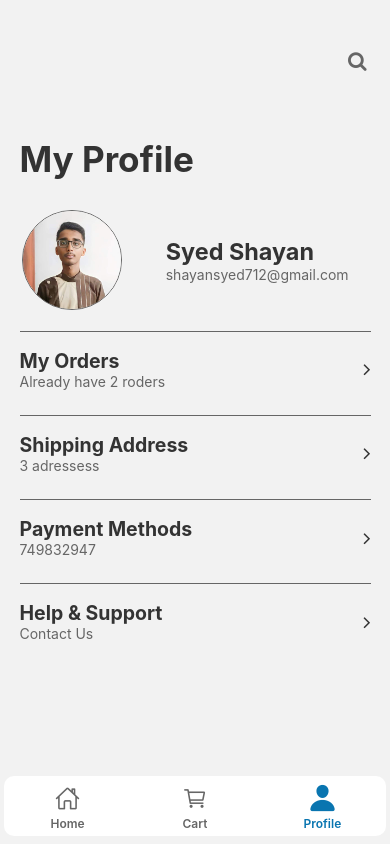
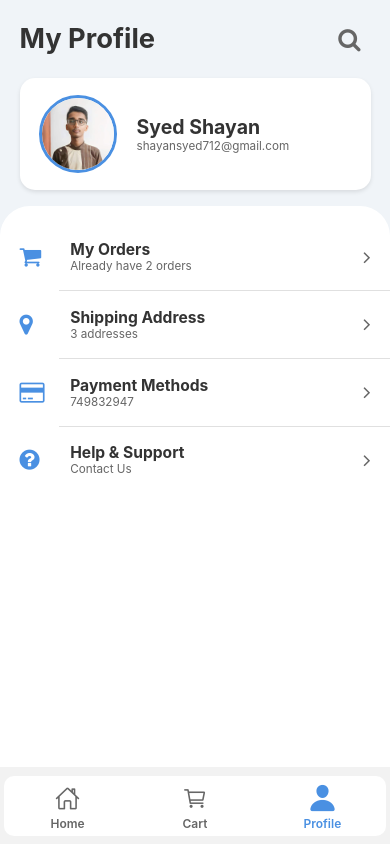
Before and after one commit to Syed-Shayan-01/react-native-app, a React Native app: screen /Profile in a window 390 px wide. Built offline with nearby package versions, Linux system fonts and the light colour scheme; no server answers.

Commit message:
"Updated color scheme: replaced '#0975b0' with '#4A90E2' in various components across multiple pages."

```diff
--- a/navigation/Tab/Tab.js
+++ b/navigation/Tab/Tab.js
@@ -33,7 +33,7 @@ const TabNavigator = () => {
             />
           );
         },
-        tabBarActiveTintColor: '#0975b0',
+        tabBarActiveTintColor: '#4A90E2',
         tabBarInactiveTintColor: '#666666',
         tabBarStyle: styles.tabBar,
         tabBarItemStyle: styles.tabBarItem,
--- a/pages/ChectOutPage/Checkout.js
+++ b/pages/ChectOutPage/Checkout.js
@@ -62,7 +62,7 @@ export default function CheckoutScreen() {
                 name={'home'}
                 size={17}
                 style={{
-                  color: '#0975b0',
+                  color: '#4A90E2',
                   fontSize: Math.min(width, height) * 0.05,
                 }}
               />
@@ -260,7 +260,7 @@ export default function CheckoutScreen() {
         title="SUBMIT ORDER"
         onPress={() => handleSubmitOrder()}
         // Optionally, you can customize colors:
-        color="#0975b0"
+        color="#4A90E2"
         textColor="white"
       />
 
@@ -329,7 +329,7 @@ const styles = StyleSheet.create({
   changeTxt: {
     fontSize: Math.min(width, height) * 0.032,
     fontWeight: '800',
-    color: '#0975b0',
+    color: '#4A90E2',
     letterSpacing: 0.3,
   },
 
--- a/pages/Login/Login.js
+++ b/pages/Login/Login.js
@@ -67,7 +67,7 @@ const styles = StyleSheet.create({
   mainText: {
     fontSize: width * 0.08,
     fontWeight: 'bold',
-    color: '#0975b0',
+    color: '#4A90E2',
   },
   subText: {
     fontSize: width * 0.05,
@@ -96,10 +96,10 @@ const styles = StyleSheet.create({
     borderRadius: 30,
     paddingVertical: height * 0.015,
     paddingHorizontal: width * 0.08,
-    backgroundColor: '#0975b0',
+    backgroundColor: '#4A90E2',
     fontSize: width * 0.05,
     color: 'white',
-    borderColor: '#0975b0',
+    borderColor: '#4A90E2',
     borderWidth: 1,
   },
   forgotPassword: {
@@ -107,7 +107,7 @@ const styles = StyleSheet.create({
     marginVertical: height * 0.001,
   },
   forgotPasswordText: {
-    color: '#0975b0',
+    color: '#4A90E2',
     fontSize: width * 0.035,
   },
   pageNavigateText: {
@@ -123,7 +123,7 @@ const styles = StyleSheet.create({
   SignupPageNavigateTxt: {
     fontSize: width * 0.04,
     marginHorizontal: 3,
-    color: '#0975b0',
+    color: '#4A90E2',
     fontWeight: '700',
   },
 });
--- a/pages/Ratings/Ratings.js
+++ b/pages/Ratings/Ratings.js
@@ -264,7 +264,7 @@ const ReviewPage = () => {
           <FooterButton
             title={'Submit Button'}
             onPress={() => handleSubmit()}
-            color={'#0975b0'}
+            color={'#4A90E2'}
             textColor={'white'}
           />
         </View>
@@ -376,7 +376,7 @@ const styles = StyleSheet.create({
     position: 'absolute',
     bottom: height * 0.05,
     right: width * 0.05,
-    backgroundColor: '#0975b0',
+    backgroundColor: '#4A90E2',
     padding: Math.min(width, height) * 0.035,
     borderRadius: 20,
     flexDirection: 'row',
@@ -458,7 +458,7 @@ const styles = StyleSheet.create({
     padding: Math.min(width, height) * 0.04,
     elevation: 2,
     alignSelf: 'center',
-    backgroundColor: '#0975b0',
+    backgroundColor: '#4A90E2',
   },
   imageUploadBtnIconText: {
     color: 'white',
--- a/pages/buyPage/BuyPage.js
+++ b/pages/buyPage/BuyPage.js
@@ -128,7 +128,7 @@ const BuyPage = () => {
       {/* Footer Button to Bottom of the page, Name: Add to Cart */}
       <FooterButton
         title={'Add to Card'}
-        color={'#0975b0'}
+        color={'#4A90E2'}
         textColor={'white'}
         onPress={handleAddToCart}
       />
@@ -207,14 +207,14 @@ const styles = StyleSheet.create({
     elevation: 50,
   },
   addToCartButton: {
-    backgroundColor: '#0975b0',
+    backgroundColor: '#4A90E2',
     // alignContent: 'center',
     padding: 15,
     borderRadius: 5,
     width: width * 0.9,
   },
   //   flex: 1,
-  //   backgroundColor: '#0975b0',
+  //   backgroundColor: '#4A90E2',
   //   padding: 15,
   //   borderRadius: 5,
   //   alignItems: 'center',
--- a/pages/cart/Cart.js
+++ b/pages/cart/Cart.js
@@ -197,7 +197,7 @@ const ProductCard = () => {
       {cartItems && (
         <FooterButton
           title={'Check Out'}
-          color={'#0975b0'}
+          color={'#4A90E2'}
           textColor={'white'}
           onPress={() => {
             navigation.navigate('CheckOut');
@@ -334,7 +334,7 @@ const styles = StyleSheet.create({
     elevation: 50,
   },
   // checkOutButton: {
-  //   backgroundColor: '#0975b0',
+  //   backgroundColor: '#4A90E2',
   //   padding: 15,
   //   borderRadius: 5,
   // },
--- a/pages/homePage/HomePage.js
+++ b/pages/homePage/HomePage.js
@@ -84,7 +84,7 @@ const HomePage = () => {
     return (
       <ActivityIndicator
         size="large"
-        color="#0975b0"
+        color="#4A90E2"
         style={{marginVertical: width * 0.7}} // Adjust margin based on your layout
       />
     );
@@ -95,7 +95,7 @@ const HomePage = () => {
       <View style={{flex: 1, justifyContent: 'center', alignItems: 'center'}}>
         <Text style={{color: 'red', fontSize: 18}}>{error.message}</Text>
         <TouchableOpacity onPress={() => setLoading(true)}>
-          <Text style={{color: '#0975b0', marginTop: 10}}>Retry</Text>
+          <Text style={{color: '#4A90E2', marginTop: 10}}>Retry</Text>
         </TouchableOpacity>
       </View>
     );
@@ -276,7 +276,7 @@ const styles = StyleSheet.create({
   input: {
     flex: 1,
     height: 40,
-    borderColor: '#0975b0',
+    borderColor: '#4A90E2',
     borderWidth: 1.2,
     borderRadius: 7,
     paddingHorizontal: width * 0.03,
@@ -344,14 +344,14 @@ const styles = StyleSheet.create({
   price: {
     fontSize: 16,
     fontWeight: 'bold',
-    color: '#0975b0',
+    color: '#4A90E2',
   },
   buttons: {
     justifyContent: 'center',
     padding: 10,
   },
   button: {
-    backgroundColor: '#0975b0',
+    backgroundColor: '#4A90E2',
     paddingVertical: height * 0.01,
     paddingHorizontal: width * 0.03,
     marginVertical: height * 0.006,
--- a/pages/productsPage/ProductsPage.js
+++ b/pages/productsPage/ProductsPage.js
@@ -90,7 +90,7 @@ const ProductPage = () => {
     return (
       <ActivityIndicator
         size="extraLarge"
-        color="#0975b0"
+        color="#4A90E2"
         style={{marginVertical: width * 0.7}} // Adjust margin based on your layout
       />
     );
@@ -276,7 +276,7 @@ const styles = StyleSheet.create({
     position: 'absolute',
     top: height * 0.03,
     left: width * 0.04,
-    backgroundColor: '#0975b0',
+    backgroundColor: '#4A90E2',
     paddingHorizontal: width * 0.015,
     paddingVertical: height * 0.005,
     borderRadius: 3,
@@ -318,7 +318,7 @@ const styles = StyleSheet.create({
   },
   originalPrice: {
     fontSize: Math.min(width, height) * 0.035,
-    color: '#0975b0',
+    color: '#4A90E2',
     textDecorationLine: 'line-through',
   },
   starContainer: {
--- a/pages/profile/Profile.js
+++ b/pages/profile/Profile.js
@@ -1,3 +1,4 @@
+import React from 'react';
 import {
   View,
   Text,
@@ -6,140 +7,191 @@ import {
   TouchableOpacity,
   Image,
   FlatList,
-  ScrollView,
+  SafeAreaView,
+  StatusBar,
 } from 'react-native';
-import React from 'react';
 import Icon from 'react-native-vector-icons/FontAwesome';
+import { useSafeAreaInsets } from 'react-native-safe-area-context';
 
-const {width, height} = Dimensions.get('window');
+const { width, height } = Dimensions.get('window');
+
 const Profile = () => {
+  const insets = useSafeAreaInsets();
+
   const Data = [
     {
       id: 1,
       name: 'My Orders',
-      details: 'Already have 2 roders',
+      details: 'Already have 2 orders',
+      icon: 'shopping-cart',
     },
     {
       id: 2,
       name: 'Shipping Address',
-      details: '3 adressess',
+      details: '3 addresses',
+      icon: 'map-marker',
     },
     {
       id: 3,
       name: 'Payment Methods',
       details: '749832947',
+      icon: 'credit-card',
     },
     {
       id: 4,
       name: 'Help & Support',
       details: 'Contact Us',
+      icon: 'question-circle',
     },
   ];
+
+  const renderItem = ({ item }) => (
+    <TouchableOpacity style={styles.listItem}>
+      <View style={styles.listItemContent}>
+        <Icon name={item.icon} style={styles.listItemIcon} />
+        <View style={styles.listItemText}>
+          <Text style={styles.listItemTitle}>{item.name}</Text>
+          <Text style={styles.listItemDetails}>{item.details}</Text>
+        </View>
+      </View>
+      <Icon name="angle-right" style={styles.listItemArrow} />
+    </TouchableOpacity>
+  );
+
   return (
-    <>
-      <View style={styles.navbar}>
-        <TouchableOpacity>
-          <Icon name="search" style={styles.menuicon} />
+    <SafeAreaView style={[styles.container, { paddingTop: insets.top }]}>
+      <StatusBar barStyle="dark-content" backgroundColor="#F0F4F8" />
+      <View style={styles.header}>
+        <Text style={styles.headerTitle}>My Profile</Text>
+        <TouchableOpacity style={styles.searchButton}>
+          <Icon name="search" style={styles.searchIcon} />
         </TouchableOpacity>
       </View>
-      <View>
-        <Text
-          style={{
-            fontSize: Math.min(width, height) * 0.09,
-            fontWeight: 'bold',
-            color: '#333333',
-            marginVertical: height * 0.02,
-            marginHorizontal: width * 0.05,
-          }}>
-          My Profile
-        </Text>
-        <View
-          style={{
-            flexDirection: 'row',
-            justifyContent: 'space-around',
-            alignItems: 'center',
-            marginRight: width * 0.05,
-            marginVertical: height * 0.015,
-          }}>
-          <View>
-            <Image
-              style={{
-                width: 100,
-                height: 100,
-                borderRadius: 100,
-                borderWidth: 1,
-                borderColor: '#666',
-              }}
-              source={require('../../public/images/profile.jpg')}
-            />
-          </View>
-          <View>
-            <Text
-              style={{
-                fontWeight: 'bold',
-                fontSize: Math.min(width, height) * 0.06,
-                color: '#333333',
-              }}>
-              Syed Shayan
-            </Text>
-            <Text style={{color: '#666666'}}>shayansyed712@gmail.com</Text>
-          </View>
+
+      <View style={styles.profileSection}>
+        <Image
+          style={styles.profileImage}
+          source={require('../../public/images/profile.jpg')}
+        />
+        <View style={styles.profileInfo}>
+          <Text style={styles.profileName}>Syed Shayan</Text>
+          <Text style={styles.profileEmail}>shayansyed712@gmail.com</Text>
         </View>
       </View>
 
       <FlatList
         data={Data}
-        renderItem={({item}) => {
-          return (
-            <View
-              style={{
-                flexDirection: 'row',
-                justifyContent: 'space-between',
-                alignItems: 'center',
-                marginTop: height * 0.01,
-                marginHorizontal: width * 0.05,
-                borderTopColor: '#666666',
-                borderTopWidth: 1,
-                paddingVertical: height * 0.02,
-              }}>
-              <View>
-                <Text
-                  style={{
-                    fontSize: Math.min(width, height) * 0.05,
-                    fontWeight: 'bold',
-                    color: '#333333',
-                  }}>
-                  {item.name}
-                </Text>
-                <Text style={{color: '#666666'}}>{item.details}</Text>
-              </View>
-              <View>
-                <Icon
-                  style={{
-                    fontSize: Math.min(width, height) * 0.05,
-                    fontWeight: 'bold',
-                    color: '#333333',
-                  }}
-                  name={'angle-right'}
-                />
-              </View>
-            </View>
-          );
-        }}
+        renderItem={renderItem}
+        keyExtractor={(item) => item.id.toString()}
+        style={styles.list}
+        ItemSeparatorComponent={() => <View style={styles.separator} />}
       />
-    </>
+    </SafeAreaView>
   );
 };
 
-export default Profile;
 const styles = StyleSheet.create({
-  navbar: {
-    paddingHorizontal: width * 0.06,
-    paddingVertical: height * 0.06,
+  container: {
+    flex: 1,
+    backgroundColor: '#F0F4F8',
   },
-  menuicon: {
-    textAlign: 'right',
-    fontSize: 20,
+  header: {
+    flexDirection: 'row',
+    justifyContent: 'space-between',
+    alignItems: 'center',
+    paddingHorizontal: width * 0.05,
+    paddingVertical: height * 0.02,
+  },
+  headerTitle: {
+    fontSize: Math.min(width, height) * 0.07,
+    fontWeight: 'bold',
+    color: '#333333',
+  },
+  searchButton: {
+    padding: 10,
+  },
+  searchIcon: {
+    fontSize: 24,
     color: '#666666',
   },
+  profileSection: {
+    flexDirection: 'row',
+    alignItems: 'center',
+    paddingHorizontal: width * 0.05,
+    paddingVertical: height * 0.02,
+    backgroundColor: '#FFFFFF',
+    borderRadius: 15,
+    marginHorizontal: width * 0.05,
+    marginBottom: height * 0.02,
+    shadowColor: '#000',
+    shadowOffset: { width: 0, height: 2 },
+    shadowOpacity: 0.1,
+    shadowRadius: 4,
+    elevation: 3,
+  },
+  profileImage: {
+    width: Math.min(width, height) * 0.2,
+    height: Math.min(width, height) * 0.2,
+    borderRadius: Math.min(width, height) * 0.1,
+    borderWidth: 3,
+    borderColor: '#4A90E2',
+  },
+  profileInfo: {
+    marginLeft: width * 0.05,
+  },
+  profileName: {
+    fontWeight: 'bold',
+    fontSize: Math.min(width, height) * 0.05,
+    color: '#333333',
+  },
+  profileEmail: {
+    color: '#666666',
+    fontSize: Math.min(width, height) * 0.03,
+  },
+  list: {
+    flex: 1,
+    backgroundColor: '#FFFFFF',
+    borderTopLeftRadius: 30,
+    borderTopRightRadius: 30,
+    paddingTop: height * 0.02,
+  },
+  listItem: {
+    flexDirection: 'row',
+    justifyContent: 'space-between',
+    alignItems: 'center',
+    paddingVertical: height * 0.02,
+    paddingHorizontal: width * 0.05,
+  },
+  listItemContent: {
+    flexDirection: 'row',
+    alignItems: 'center',
+  },
+  listItemIcon: {
+    fontSize: Math.min(width, height) * 0.06,
+    color: '#4A90E2',
+    width: width * 0.1,
+  },
+  listItemText: {
+    marginLeft: width * 0.03,
+  },
+  listItemTitle: {
+    fontSize: Math.min(width, height) * 0.04,
+    fontWeight: 'bold',
+    color: '#333333',
+  },
+  listItemDetails: {
+    color: '#666666',
+    fontSize: Math.min(width, height) * 0.03,
+  },
+  listItemArrow: {
+    fontSize: Math.min(width, height) * 0.05,
+    color: '#666666',
+  },
+  separator: {
+    height: 1,
+    backgroundColor: '#E0E0E0',
+    marginLeft: width * 0.15,
+  },
 });
+
+export default Profile;
--- a/pages/signup/Signup.js
+++ b/pages/signup/Signup.js
@@ -69,7 +69,7 @@ const styles = StyleSheet.create({
   mainText: {
     fontSize: width * 0.08, // Use percentage of screen width
     fontWeight: 'bold',
-    color: '#0975b0',
+    color: '#4A90E2',
   },
   subText: {
     fontSize: width * 0.05,
@@ -97,10 +97,10 @@ const styles = StyleSheet.create({
     borderRadius: 30,
     paddingVertical: height * 0.015,
     paddingHorizontal: width * 0.08,
-    backgroundColor: '#0975b0',
+    backgroundColor: '#4A90E2',
     fontSize: width * 0.05,
     color: 'white',
-    borderColor: '#0975b0',
+    borderColor: '#4A90E2',
     borderWidth: 1,
   },
   pageNavigateText: {
@@ -116,7 +116,7 @@ const styles = StyleSheet.create({
   SignupPageNavigateTxt: {
     fontSize: width * 0.04,
     marginHorizontal: 3,
-    color: '#0975b0',
+    color: '#4A90E2',
     fontWeight: '700',
   },
 });
```
Also changed, not shown: pages/titlePage/TitlePage.js (+7 -7 lines).
